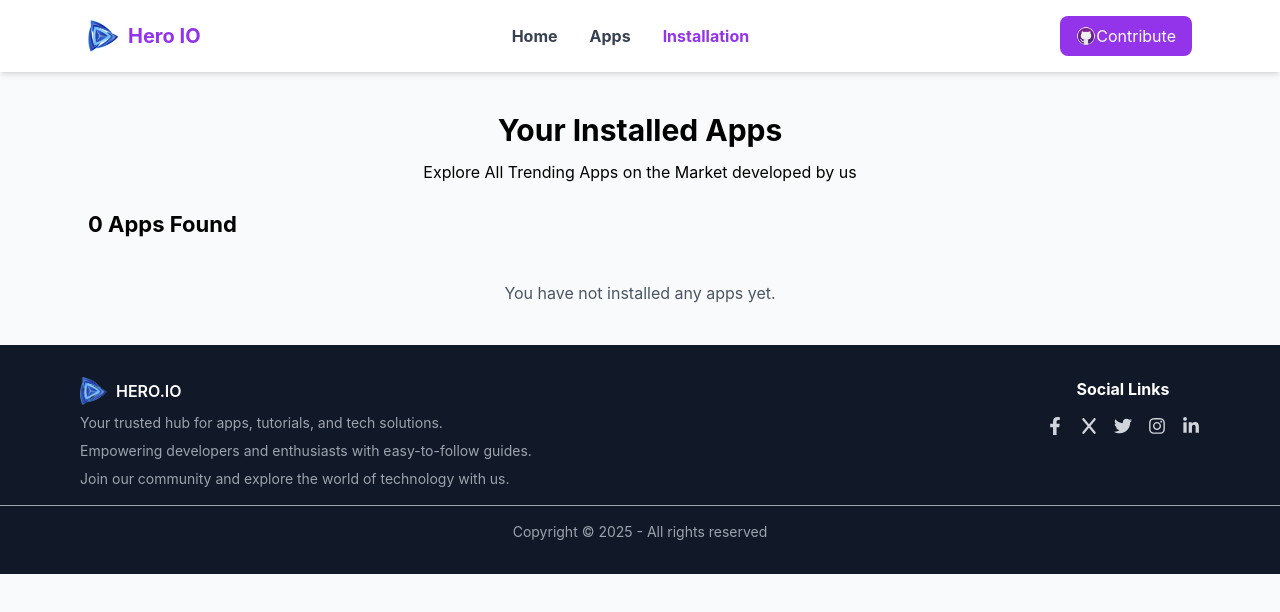
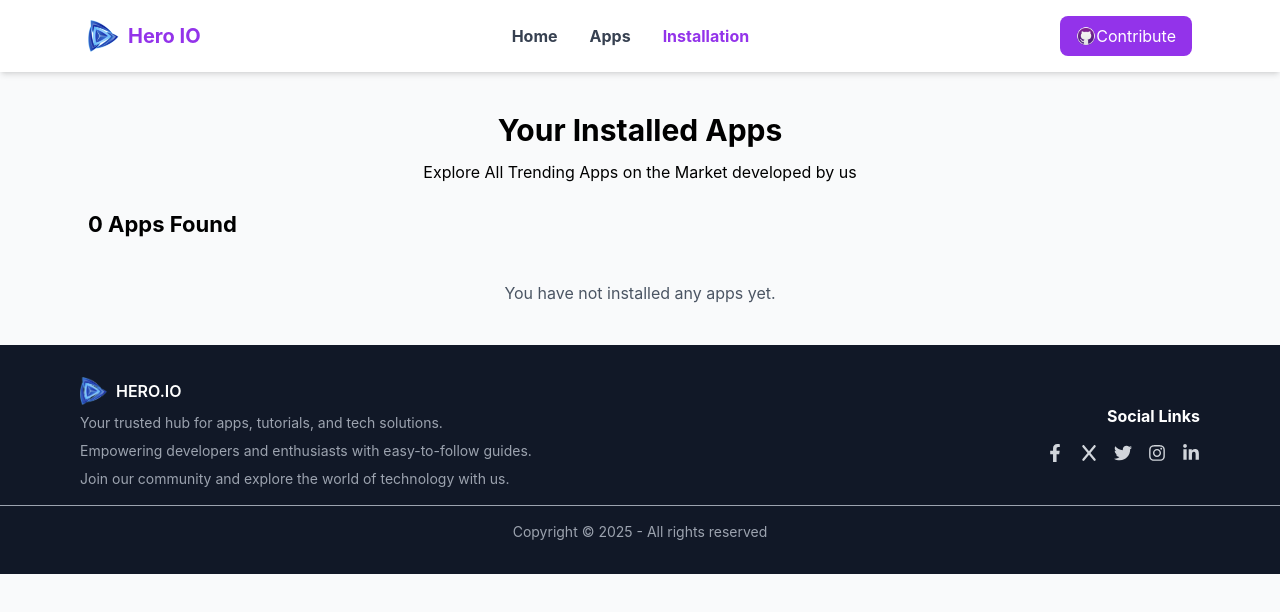
Before and after one commit to Rafsunjany-khan/Hero-IO, a React (Create React App) app in the folder hero-io/: page /installation in a window 1280 px wide. Shown: the top 612 px of the page. Built offline with nearby package versions, Linux system fonts and the light colour scheme.

Commit message:
Add _redirects for Netlify SPA routing, responsive Installation cards and  Footer

```diff
--- a/hero-io/src/components/Footer.jsx
+++ b/hero-io/src/components/Footer.jsx
@@ -5,10 +5,11 @@ import { FaX } from "react-icons/fa6";
 const Footer = () => {
   return (
     <footer className="bg-gray-900 text-gray-300 py-8">
-      <div className="max-w-6xl mx-auto flex flex-col md:flex-row justify-between items-start px-4 space-y-6 md:space-y-0">
-        <div className="flex flex-col space-y-2">
+      <div className="max-w-6xl mx-auto flex flex-col md:flex-row justify-between items-start px-4 space-y-6 md:space-y-0 md:items-center">
+
+        <div className="flex flex-col space-y-2 md:w-1/2">
           <div className="flex items-center space-x-2">
-            <img src="/assets/logo.png" className="w-7 h-7" />
+            <img src="/assets/logo.png" className="w-7 h-7" alt="logo"/>
             <span className="text-white font-semibold">HERO.IO</span>
           </div>
           <p className="text-gray-400 text-sm">
@@ -22,26 +23,17 @@ const Footer = () => {
           </p>
         </div>
 
-        <div className="flex flex-col items-center space-y-2">
+        <div className="flex flex-col items-center md:items-end space-y-2 md:w-1/2">
           <h4 className="text-white font-bold text-md mb-2">Social Links</h4>
-          <div className="flex space-x-4 text-lg">
-            <a href="#" className="hover:text-white" title="Facebook">
-              <FaFacebookF />
-            </a>
-            <a href="#" className="hover:text-white" title="X">
-              <FaX />
-            </a>
-            <a href="#" className="hover:text-white" title="Twitter">
-              <FaTwitter />
-            </a>
-            <a href="#" className="hover:text-white" title="Instagram">
-              <FaInstagram />
-            </a>
-            <a href="#" className="hover:text-white" title="LinkedIn">
-              <FaLinkedinIn />
-            </a>
+          <div className="flex flex-wrap justify-center md:justify-end gap-4 text-lg">
+            <a href="#" className="hover:text-white" title="Facebook"><FaFacebookF /></a>
+            <a href="#" className="hover:text-white" title="X"><FaX /></a>
+            <a href="#" className="hover:text-white" title="Twitter"><FaTwitter /></a>
+            <a href="#" className="hover:text-white" title="Instagram"><FaInstagram /></a>
+            <a href="#" className="hover:text-white" title="LinkedIn"><FaLinkedinIn /></a>
           </div>
         </div>
+
       </div>
 
       <hr className="border-t border-gray-400 mx-auto my-4" />
--- a/hero-io/src/pages/Installation.jsx
+++ b/hero-io/src/pages/Installation.jsx
@@ -75,18 +75,17 @@ const Installation = () => {
             {sortedApps.map((app) => (
               <div
               key={app.id}
-                className="bg-white shadow rounded-2xl p-4 flex items-center justify-between hover:shadow-lg transition"
-              >
-                {/* Image + Info */}
-                <div className="flex items-center gap-4">
+              className="bg-white shadow rounded-2xl p-4 flex flex-col sm:flex-row items-start sm:items-center justify-between hover:shadow-lg transition">
+
+              <div className="flex flex-col sm:flex-row items-start sm:items-center gap-4 w-full sm:w-auto">
                 <img
                   src={app.image}
                   alt={app.title}
-                    className="w-28 h-28 object-cover rounded-lg"
+                  className="w-full sm:w-28 h-28 object-cover rounded-lg"
                 />
-                  <div>
+                <div className="flex flex-col gap-2 mt-2 sm:mt-0">
                   <h3 className="font-semibold text-lg">{app.title}</h3>
-                    <div className="flex items-center gap-4 text-sm text-gray-600 mt-1">
+                  <div className="flex flex-wrap items-center gap-4 text-sm text-gray-600 mt-1">
                     <span className="flex items-center gap-2">
                       <img src="/assets/icon-downloads.png" className="h-3" />{" "}
                       {app.downloads.toLocaleString()}
@@ -95,19 +94,18 @@ const Installation = () => {
                       <img src="/assets/icon-ratings.png" className="h-3" />{" "}
                       {app.ratingAvg.toFixed(1)}
                     </span>
-                      <span> {app.size} MB</span>
+                    <span>{app.size} MB</span>
                   </div>
                 </div>
               </div>
 
-
               <button
-                  className="bg-green-500 text-white px-4 py-2 rounded"
-                  onClick={() => handleUninstall(app.id, app.title)}
-                >
+                className="bg-green-500 text-white px-4 py-2 rounded mt-4 sm:mt-0"
+                onClick={() => handleUninstall(app.id, app.title)} >
                 Uninstall
               </button>
             </div>
+
             ))}
           </div>
         )}
```
Also changed, not shown: 2 other files (tests, documents, lock files or other folders). Lines whose indentation alone changed are shown as unchanged.
